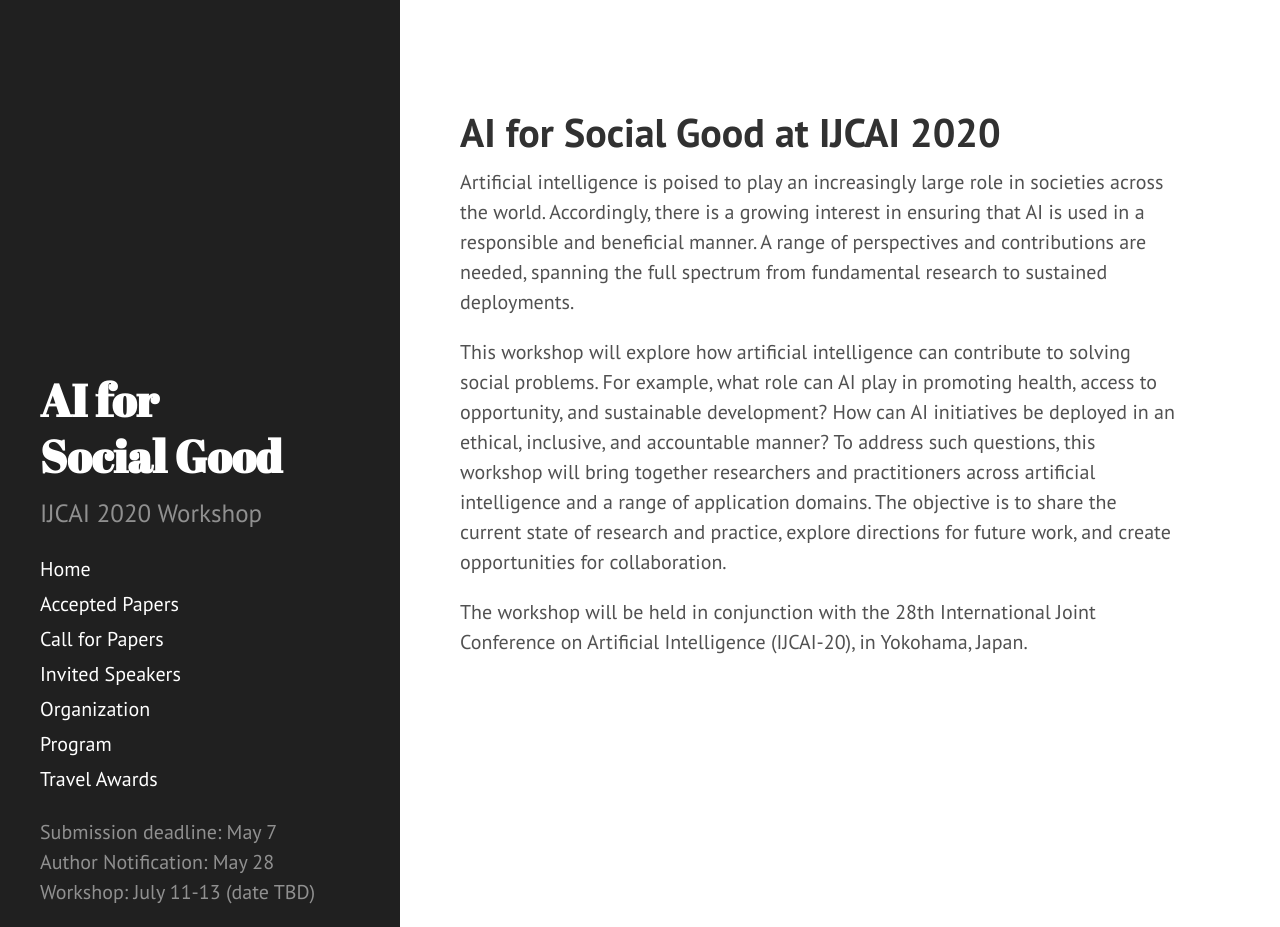
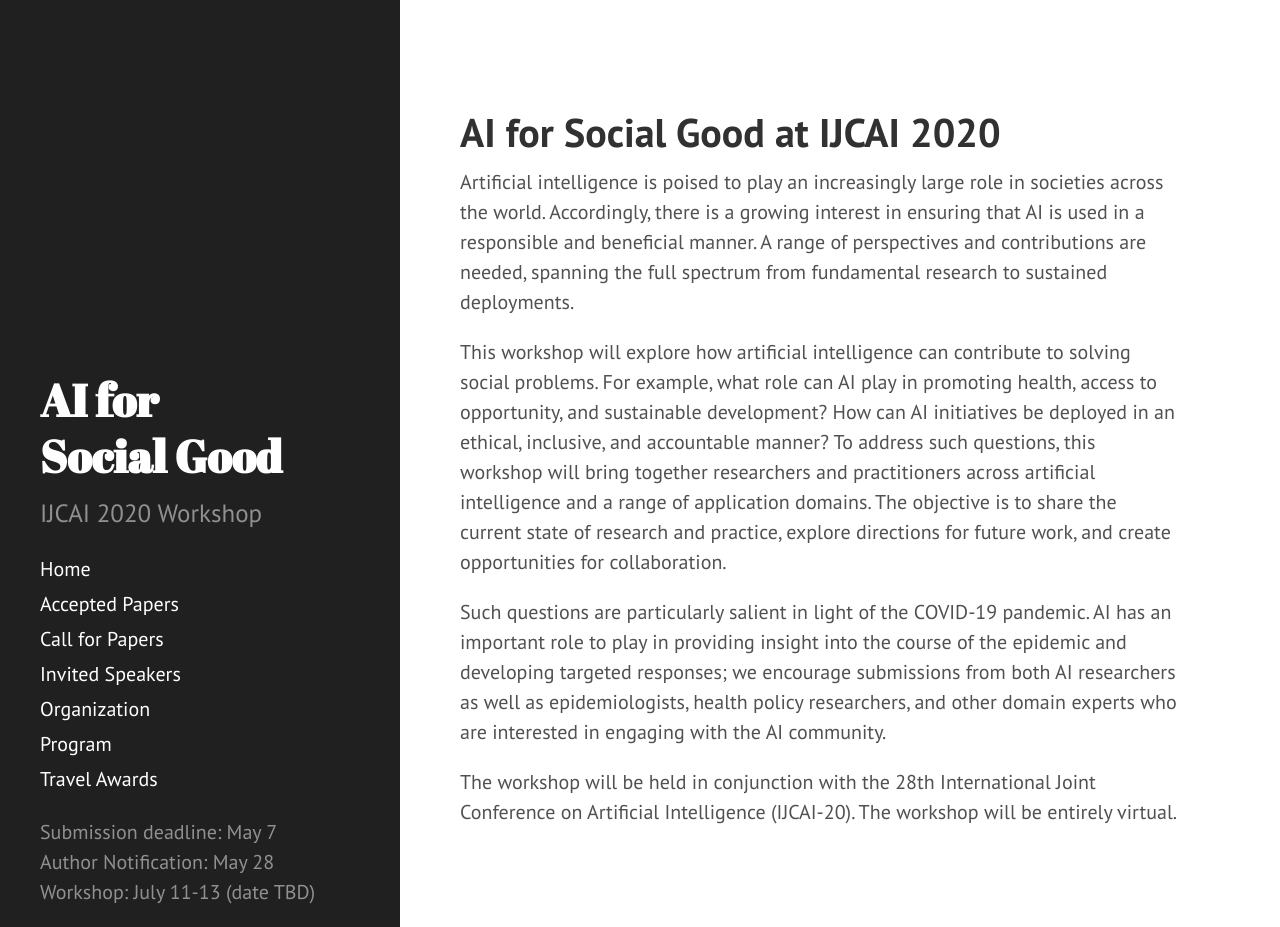
Before and after one commit to slremy/aiforpublichealth.github.io, a Jekyll site: the page built from index.md, in a window 1280 px wide and 927 px high. Built offline with Jekyll 4.4.1, drawn with Linux system fonts in a browser that asks for light colours; the list of posts is cut into pages by our own code.

Commit message:
Update index.md

```diff
--- a/index.md
+++ b/index.md
@@ -8,7 +8,9 @@ Artificial intelligence is poised to play an increasingly large role in societie
 
 This workshop will explore how artificial intelligence can contribute to solving social problems. For example, what role can AI play in promoting health, access to opportunity, and sustainable development? How can AI initiatives be deployed in an ethical, inclusive, and accountable manner? To address such questions, this workshop will bring together researchers and practitioners across artificial intelligence and a range of application domains. The objective is to share the current state of research and practice, explore directions for future work, and create opportunities for collaboration.
 
-The workshop will be held in conjunction with the 28th International Joint Conference on Artificial Intelligence (IJCAI-20), in Yokohama, Japan.
+Such questions are particularly salient in light of the COVID-19 pandemic. AI has an important role to play in providing insight into the course of the epidemic and developing targeted responses; we encourage submissions from both AI researchers as well as epidemiologists, health policy researchers, and other domain experts who are interested in engaging with the AI community.
+
+The workshop will be held in conjunction with the 28th International Joint Conference on Artificial Intelligence (IJCAI-20). The workshop will be entirely virtual.
 
 
 
```
